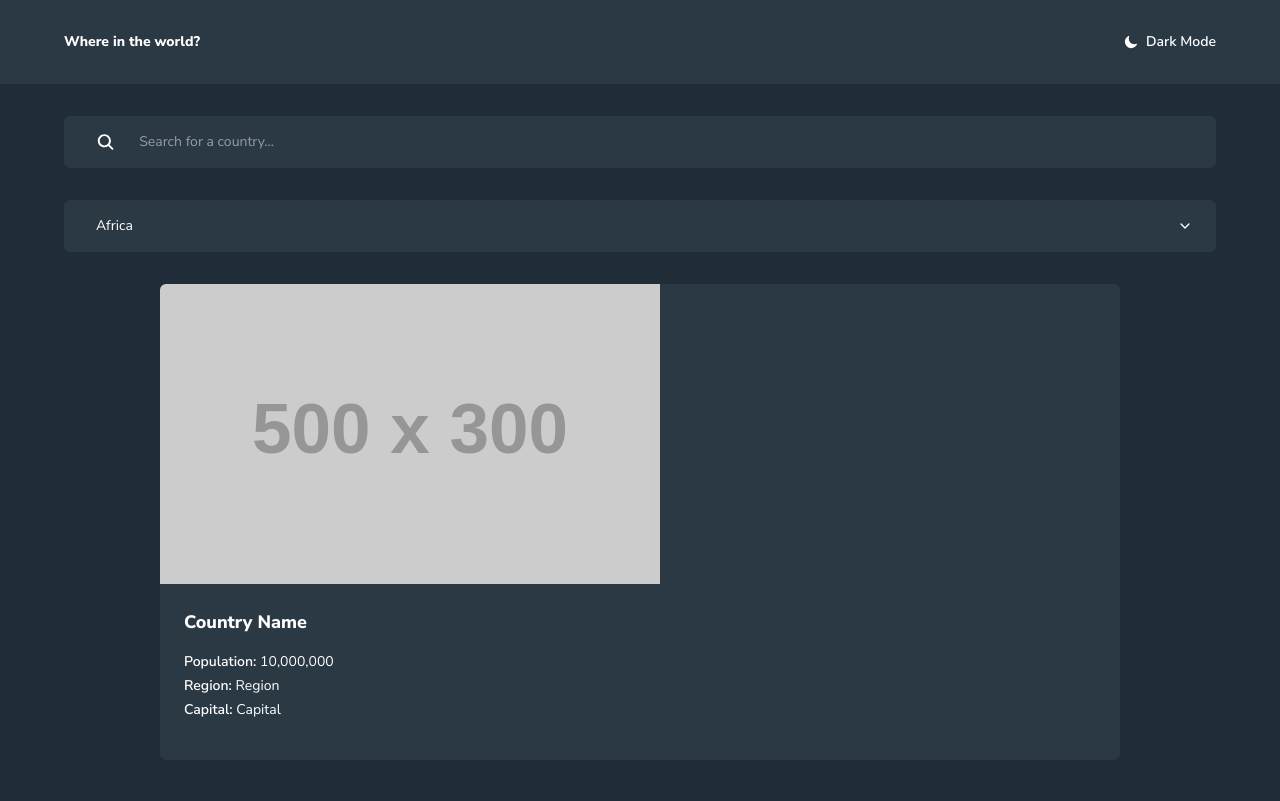
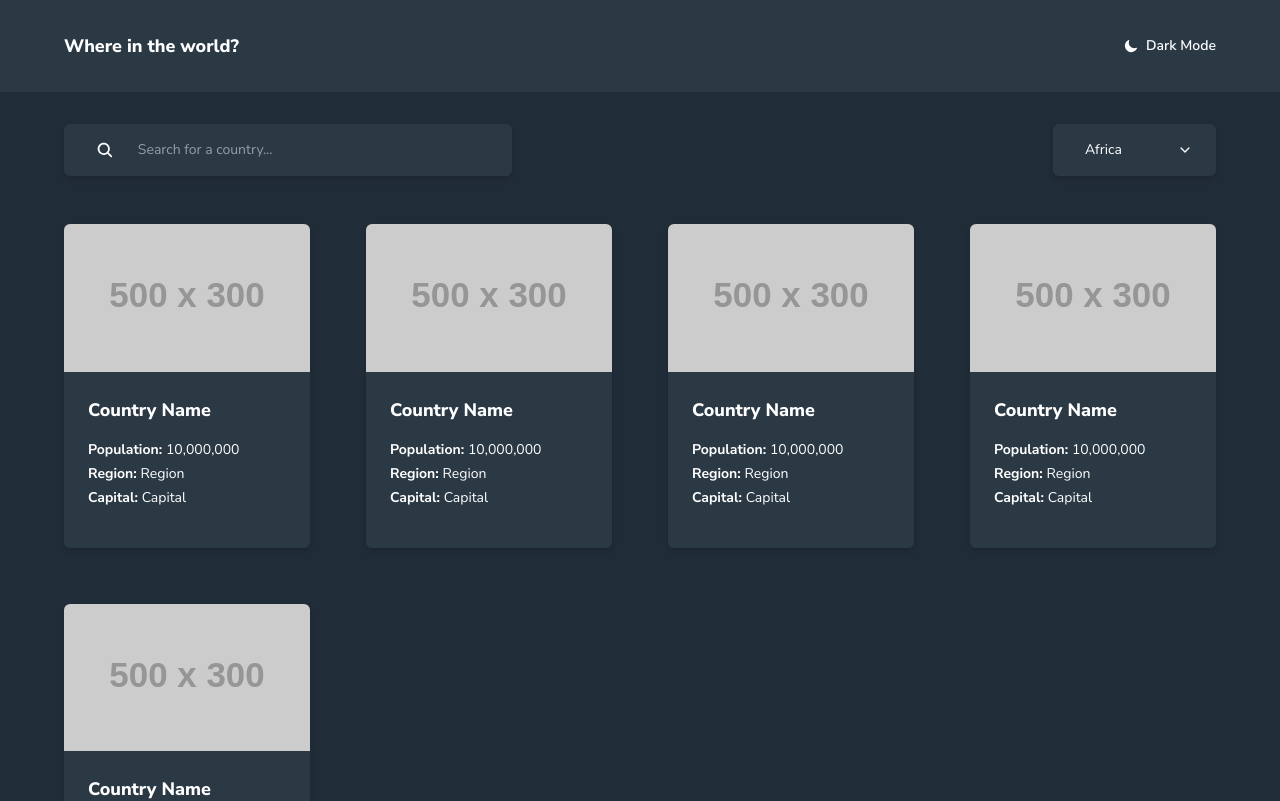
Before and after one commit to marcodamianperez/frontend-mentor-challenges, a React (Vite) app in the folder 05-rest-countries-api-with-color-theme-switcher/: page / in a window 1280 px wide. Shown: the top 801 px of the page. Built offline with nearby package versions, Linux system fonts and the light colour scheme.

Commit message:
feat: make application responsive across all screen sizes

```diff
--- a/05-rest-countries-api-with-color-theme-switcher/src/components/CountryCard.tsx
+++ b/05-rest-countries-api-with-color-theme-switcher/src/components/CountryCard.tsx
@@ -6,21 +6,21 @@ function CountryCard() {
   return (
     <Link
       to={`/country/${countryName}`}
-      className="w-[75%] bg-dark-mode-element mx-auto pb-4 rounded-md overflow-hidden"
+      className="max-w-3xs sm:max-w-full bg-dark-mode-element mx-auto pb-4 rounded-md overflow-hidden shadow-md"
     >
       <div>
         <img src="https://placehold.co/500x300" alt="flag" />
       </div>
       <div className="p-6 flex flex-col gap-1 text-white">
-        <p className="font-extrabold text-lg pb-3">Country Name</p>
+        <h2 className="font-extrabold text-lg pb-3">Country Name</h2>
         <p>
-          <span className="font-semibold">Population: </span>10,000,000
+          <span className="font-bold">Population: </span>10,000,000
         </p>
         <p>
-          <span className="font-semibold">Region: </span>Region
+          <span className="font-bold">Region: </span>Region
         </p>
         <p>
-          <span className="font-semibold">Capital: </span>Capital
+          <span className="font-bold">Capital: </span>Capital
         </p>
       </div>
     </Link>
--- a/05-rest-countries-api-with-color-theme-switcher/src/components/Filter.tsx
+++ b/05-rest-countries-api-with-color-theme-switcher/src/components/Filter.tsx
@@ -3,7 +3,7 @@ import { IoChevronDown } from "react-icons/io5";
 function Filter() {
   return (
     <div className="relative text-white">
-      <select className="bg-dark-mode-element px-8 py-4 rounded-md appearance-none w-full outline-none">
+      <select className="bg-dark-mode-element px-8 py-4 rounded-md appearance-none w-full focus:outline-none shadow-md">
         <option hidden disabled value="">
           Filter by Region
         </option>
@@ -13,7 +13,7 @@ function Filter() {
         <option value="europe">Europe</option>
         <option value="oceania">Oceania</option>
       </select>
-      <IoChevronDown className="absolute right-6 top-1/2 -translate-y-1/2" />
+      <IoChevronDown className="absolute right-6 top-1/2 -translate-y-1/2 pointer-events-none" />
     </div>
   );
 }
--- a/05-rest-countries-api-with-color-theme-switcher/src/components/Navbar.tsx
+++ b/05-rest-countries-api-with-color-theme-switcher/src/components/Navbar.tsx
@@ -6,10 +6,10 @@ type NavbarProps = {
 
 function Navbar({ title }: NavbarProps) {
   return (
-    <header className="bg-dark-mode-element text-white shadow text-sm">
-      <nav className="flex justify-between w-[90%] m-auto py-8">
-        <h1 className="font-extrabold">{title}</h1>
-        <button className="font-semibold flex gap-2 items-center">
+    <header className="bg-dark-mode-element text-white shadow-md text-sm">
+      <nav className="flex justify-between w-[90%] max-w-6xl m-auto py-8">
+        <span className="font-extrabold sm:text-base lg:text-lg">{title}</span>
+        <button className="font-semibold flex gap-2 items-center cursor-pointer">
           <IoMoon />
           <span>Dark Mode</span>
         </button>
--- a/05-rest-countries-api-with-color-theme-switcher/src/components/SearchBar.tsx
+++ b/05-rest-countries-api-with-color-theme-switcher/src/components/SearchBar.tsx
@@ -2,7 +2,10 @@ import { IoSearch } from "react-icons/io5";
 
 function SearchBar() {
   return (
-    <label htmlFor="search" className="text-white bg-dark-mode-element px-8 py-4 flex items-center gap-6 rounded-md">
+    <label
+      htmlFor="search"
+      className="text-white bg-dark-mode-element px-8 py-4 flex items-center gap-6 rounded-md shadow-md lg:w-md"
+    >
       <IoSearch className="text-xl" />
       <input id="search" className="text-inherit outline-none w-full" placeholder="Search for a country..." />
     </label>
--- a/05-rest-countries-api-with-color-theme-switcher/src/pages/CountryDetail.tsx
+++ b/05-rest-countries-api-with-color-theme-switcher/src/pages/CountryDetail.tsx
@@ -6,20 +6,20 @@ function CountryDetail() {
   const navigate = useNavigate();
   const { countryName } = useParams();
   return (
-    <div className="bg-dark-mode-bg text-white text-sm">
-      <div className="py-10 w-[85%] mx-auto">
+    <div className="bg-dark-mode-bg text-white text-sm h-screen">
+      <div className="py-10 w-[85%] max-w-6xl mx-auto sm:w-[90%] md:py-18">
         <button
           onClick={() => navigate(-1)}
-          className="flex items-center gap-2 bg-dark-mode-element py-1 px-6 rounded-xs shadow mb-16"
+          className="flex items-center gap-2 bg-dark-mode-element py-1 px-6 rounded-xs shadow-md mb-16 cursor-pointer md:py-2"
         >
           <IoArrowBack />
           <span>Back</span>
         </button>
 
-        <div className="flex flex-col gap-12">
-          <img src="https://placehold.co/500x300" alt="flag" />
-          <div className="flex flex-col gap-10">
-            <h1 className="font-extrabold text-2xl">{countryName}</h1>
+        <div className="flex flex-col gap-12 md:flex-row md:gap-18 md:justify-between lg:gap-26">
+          <img src="https://placehold.co/500x300" alt="flag" className="max-w-md shadow-md" />
+          <div className="grid grid-cols-1 gap-10 lg:grid-cols-2">
+            <h1 className="font-extrabold text-2xl lg:col-span-full">{countryName}</h1>
             <div className="flex flex-col gap-2.5">
               <p>
                 <span className="font-bold">Native Name: </span>Native Name
@@ -48,16 +48,16 @@ function CountryDetail() {
                 <span className="font-bold">Languages: </span>Language1, Language2
               </p>
             </div>
-            <div className="flex flex-col gap-3">
+            <div className="flex flex-col gap-3 lg:col-span-full lg:flex-row">
               <h2 className="font-bold text-base">Border Countries:</h2>
               <div className="flex gap-2 flex-wrap text-xs">
-                <span className="flex items-center gap-2 bg-dark-mode-element py-1 px-6 rounded-xs shadow">
+                <span className="flex items-center gap-2 bg-dark-mode-element py-1 px-6 rounded-xs shadow-md">
                   Country1
                 </span>
-                <span className="flex items-center gap-2 bg-dark-mode-element py-1 px-6 rounded-xs shadow">
+                <span className="flex items-center gap-2 bg-dark-mode-element py-1 px-6 rounded-xs shadow-md">
                   Country2
                 </span>
-                <span className="flex items-center gap-2 bg-dark-mode-element py-1 px-6 rounded-xs shadow">
+                <span className="flex items-center gap-2 bg-dark-mode-element py-1 px-6 rounded-xs shadow-md">
                   Country3
                 </span>
               </div>
--- a/05-rest-countries-api-with-color-theme-switcher/src/pages/Home.tsx
+++ b/05-rest-countries-api-with-color-theme-switcher/src/pages/Home.tsx
@@ -4,12 +4,15 @@ import SearchBar from "../components/SearchBar";
 
 function Home() {
   return (
-    <div className="text-sm bg-dark-mode-bg">
-      <div className="flex flex-col gap-8 py-8 w-[90%] mx-auto">
+    <div className="text-sm bg-dark-mode-bg py-8 flex flex-col gap-12">
+      <div className="flex flex-col gap-8 w-[90%] max-w-6xl mx-auto sm:flex-row sm:justify-between">
         <SearchBar />
         <Filter />
       </div>
-      <div className="flex flex-col gap-12 pb-12">
+      <div className="grid grid-cols-1 sm:grid-cols-2 md:grid-cols-3 lg:grid-cols-4 lg:gap-14 gap-10 w-[90%] max-w-6xl mx-auto">
+        <CountryCard />
+        <CountryCard />
+        <CountryCard />
         <CountryCard />
         <CountryCard />
       </div>
```
